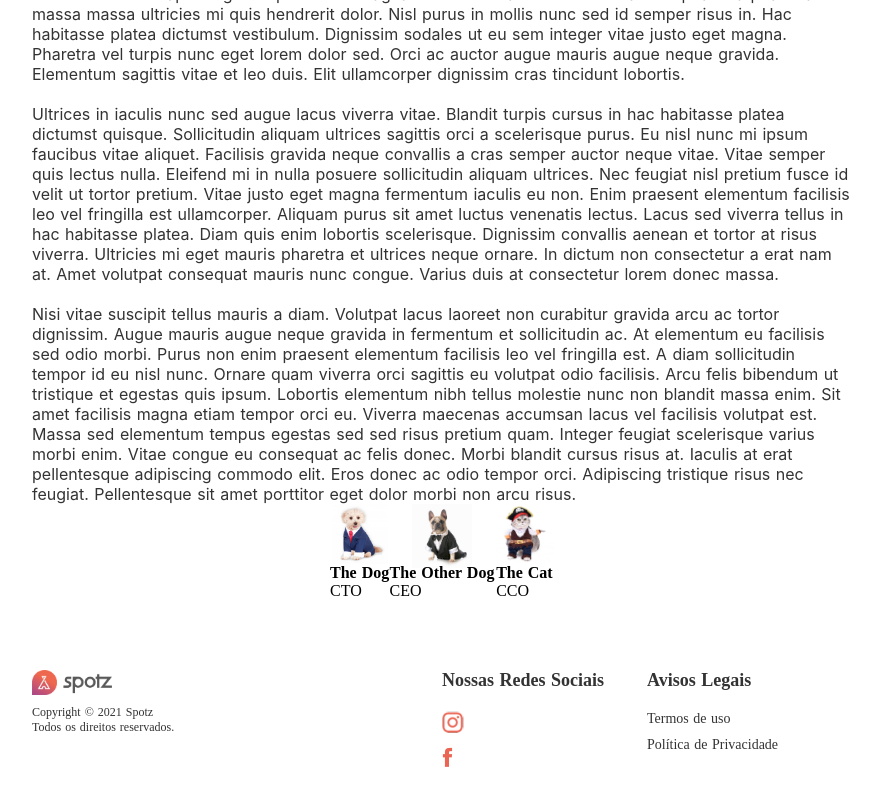
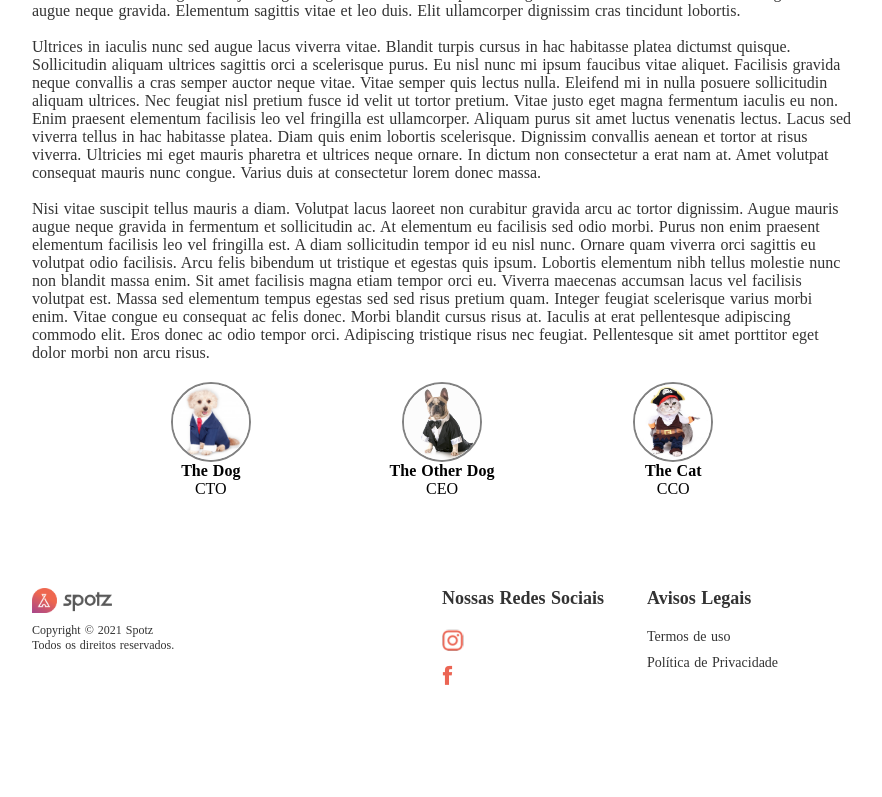
Before and after one commit to saulofilho/spotz-car, a Nuxt app: page / in a window 1280 px wide. Shown: the part 1419-2216 px from the top of the page, without its empty margins (198-1080 px from the left). After the commit the page ends 2138 px from the top, so only its background shows below. Built offline with nearby package versions, Linux system fonts and the light colour scheme; no server answers.

Commit message:
[feat] sobre

```diff
--- a/assets/scss/main.sass
+++ b/assets/scss/main.sass
@@ -1,4 +1,5 @@
 $color-gray: #333333
+$color-lightGray: #818181
 $color-white: #fff
 $color-orange: #ee674f
 $color-purple: #ac4888
--- a/components/Sobre.vue
+++ b/components/Sobre.vue
@@ -56,7 +56,7 @@
       Eros donec ac odio tempor orci. Adipiscing tristique risus nec feugiat.
       Pellentesque sit amet porttitor eget dolor morbi non arcu risus.
     </p>
-    <div class="person-wrapper">
+    <div class="person-wrapper container">
       <div class="item">
         <div class="img-wrapper">
           <img src="../assets/images/dog-boss1.jpg" alt="" />
@@ -109,26 +109,31 @@
 
 .sobre-wrapper .person-wrapper
   display: flex
-  justify-content: flex-start
+  justify-content: space-evenly
   align-items: center
   flex-flow: row
+  width: 100%
 
 .sobre-wrapper .item
   display: flex
   justify-content: center
   align-items: center
   flex-flow: column
+  text-align: center
 
 .sobre-wrapper .img-wrapper
   border-radius: 50%
-  width: 60px
-  height: 60px
+  width: 80px
+  height: 80px
 
 .sobre-wrapper .img-wrapper img
-  width: 100%
+  border-radius: 50%
+  width: 80px
+  height: 80px
+  object-fit: cover
+  border: 2px solid main.$color-lightGray
 
 .sobre-wrapper .text-sobre
-  font-family: 'Quicksand', 'Source Sans Pro', -apple-system, BlinkMacSystemFont, 'Segoe UI', Roboto, 'Helvetica Neue', Arial, sans-serif
   font-weight: normal
   font-size: 1rem
   color: main.$color-gray
@@ -137,4 +142,10 @@
   margin: 0 auto
   max-width: 900px
   padding: 0 40px
+
+@media (max-width: 768px)
+  .sobre-wrapper .person-wrapper
+    flex-flow: column
+  .sobre-wrapper .person-wrapper .item
+    padding-bottom: 20px
 </style>
```
